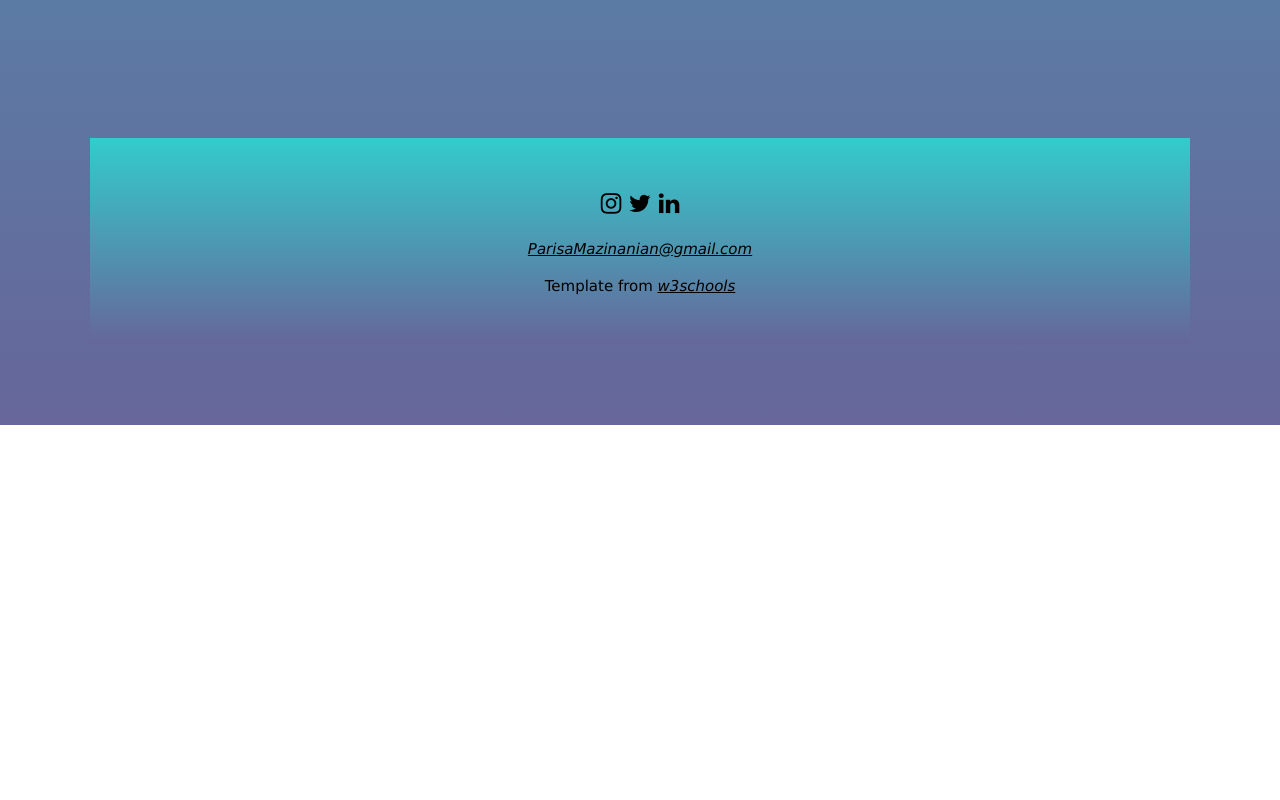
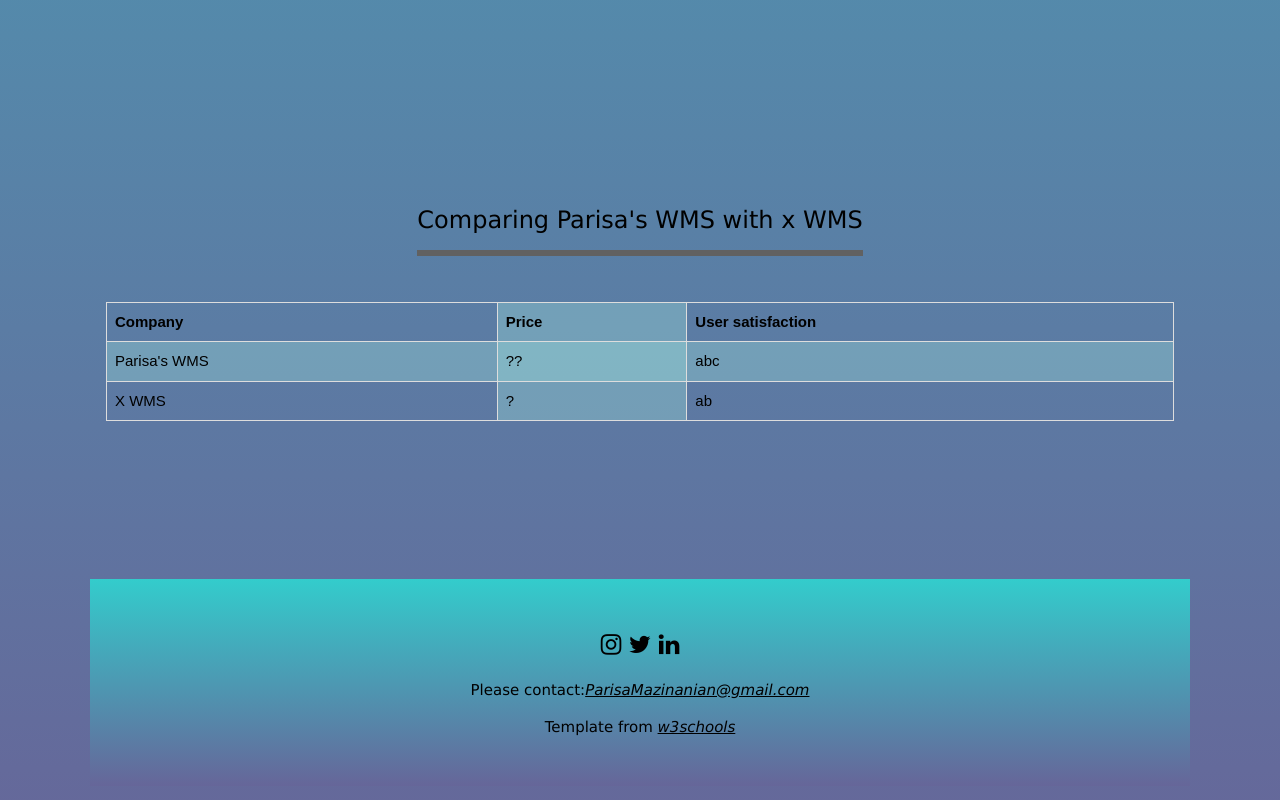
Before and after one commit to Parisamazinanian/Warehouse, a plain HTML site: page index.html in a window 1280 px wide. Shown: the part 1626-2426 px from the top of the page. Before the commit the page ends 2051 px from the top, so only its background shows below. Drawn offline with nearby package versions, Linux system fonts and the light colour scheme.

Commit message:
new HTML version adding about page

```diff
--- a/index.html
+++ b/index.html
@@ -14,7 +14,7 @@
 <div class="w3-top">
     <div class="w3-row w3-large w3-blue-grey">
         <div class="w3-col s3">
-            <a href="#" class="w3-button w3-block">Home</a>
+            <a href="index.html" class="w3-button w3-block">Home</a>
         </div>
         <div class="w3-col s3">
             <a href="#plans" class="w3-button w3-block">Projects</a>
@@ -23,7 +23,7 @@
             <a href="#about" class="w3-button w3-block">Jobs</a>
         </div>
         <div class="w3-col s3">
-            <a href="#contact" class="w3-button w3-block">About</a>
+            <a href="About.html" class="w3-button w3-block">About</a>
         </div>
     </div>
 </div>
@@ -31,7 +31,7 @@
 <br>
 <br>
 <div class="header">
-    <img class="dhta" src="https://cdn.phenompeople.com/CareerConnectResources/DEHEGLOBAL/images/Header-Banneronmainpage-2500x8001-1621621073829.png" alt="logo"   width="100";height="40"; />
+    <a href="https://careers.deliveryhero.com/global/en/techacademy" target=”_blank”><img class="dhta" src="https://cdn.phenompeople.com/CareerConnectResources/DEHEGLOBAL/images/Header-Banneronmainpage-2500x8001-1621621073829.png" alt="logo"   width="100";height="40"; /></a>
     <h1 class="main"<b>WAREHOUSE MANAGEMENT SYSTEM</b></h1>
 </div>
 <!-- Content -->
@@ -91,6 +91,36 @@
     <br>
     <br>
     <br>
+    <div class="w3-row w3-container">
+        <div class="w3-center w3-padding-64">
+            <span class="w3-xlarge w3-bottombar w3-border-dark-grey w3-padding-16">Comparing Parisa's WMS with x WMS</span>
+        </div>
+        <table class="table">
+            <tr class="tr">
+                <th class="th">Company</th>
+                <th class="th">Price</th>
+                <th class="th">User satisfaction</th>
+            </tr>
+            <tr class="tr">
+                <td class="td">Parisa's WMS</td>
+                <td class="td">??</td>
+                <td class="td">abc</td>
+            </tr>
+            <tr class="tr">
+                <td class="td">X WMS</td>
+                <td class="td">?</td>
+                <td class="td">ab</td>
+            </tr>
+        </table>
+    </div>
+    <br>
+    <br>
+    <br>
+    <br>
+    <br>
+    <br>
+    <br>
+
 <!-- Footer -->
 
 <footer class="w3-container w3-padding-32 w3-light-grey w3-center">
@@ -98,9 +128,9 @@
     <div class="w3-xlarge w3-section">
         <i class="fa fa-instagram w3-hover-opacity"></i>
         <i class="fa fa-twitter w3-hover-opacity"></i>
-        <i class="fa fa-linkedin w3-hover-opacity"></i>
+        <a href="https://www.linkedin.com/in/parisa-mazinanian/" target="_blank"><i class="fa fa-linkedin w3-hover-opacity"></i></a>
     </div>
-    <p><a class="link" href=mailto:<nowiki>ParisaMazinanian@gmail.com</a></p>
+    <p>Please contact:<a class="link" href=mailto:<nowiki>ParisaMazinanian@gmail.com</a></p>
     <p>Template from <a class="link" href="https://www.w3schools.com/" title="W3schools" target="_blank" class="w3-hover-text-green">w3schools</a></p>
 
 </footer>
--- a/style.css
+++ b/style.css
@@ -32,3 +32,22 @@ footer{
 .dhta{
   margin: 0 0 0 15px;
 }
+.table {
+  font-family: arial, sans-serif;
+  border-collapse: collapse;
+  width: 100%;
+}
+
+.td, th {
+  border: 1px solid #dddddd;
+  text-align: left;
+  padding: 8px;
+}
+
+.tr:nth-child(even) {
+  background-color: rgba(150, 212, 212, 0.4);
+}
+
+.th:nth-child(even),td:nth-child(even) {
+  background-color: rgba(150, 212, 212, 0.4);
+}
```
Also changed, not shown: About.html (added, +86 -0 lines), 1 other file.
